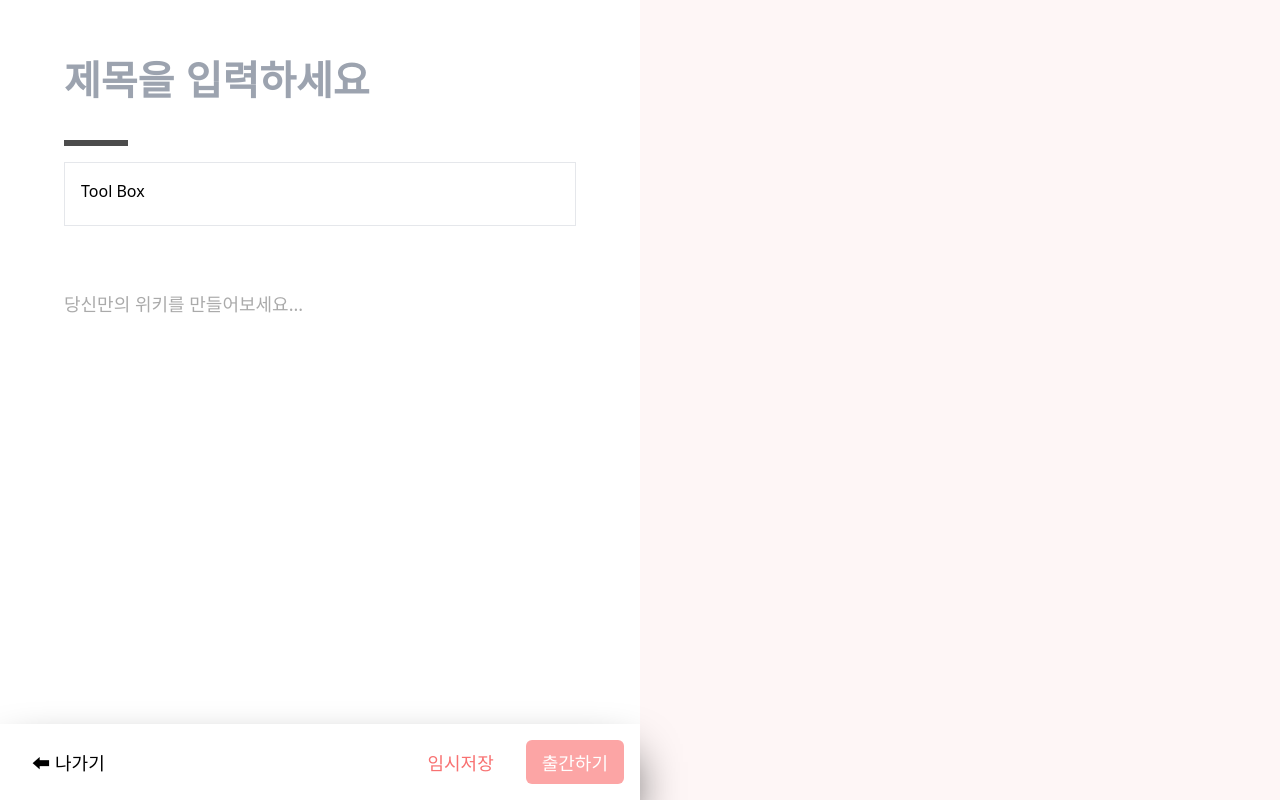
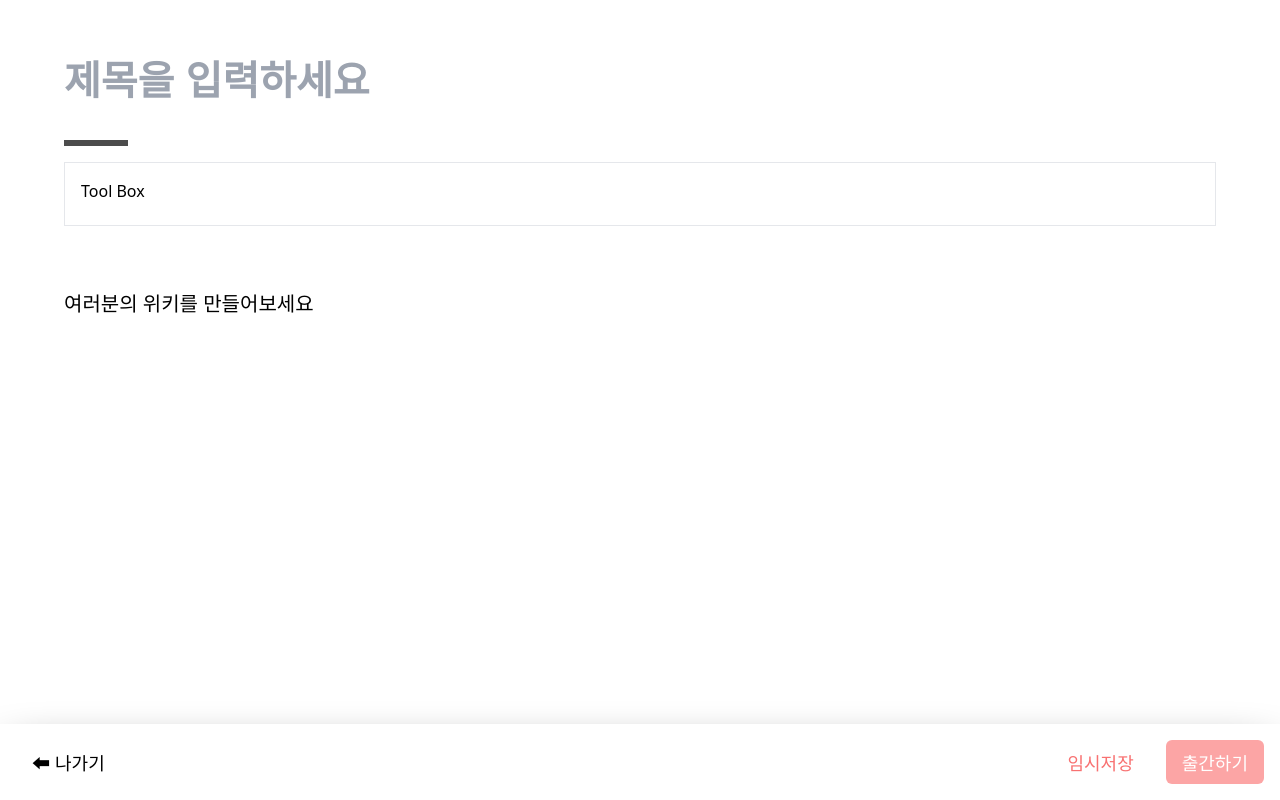
Before and after one commit to SeongMinJin/wewiki, a Next.js app in the folder front/: page /write in a window 1280 px wide. Built offline with nearby package versions, Linux system fonts and the light colour scheme.

Commit message:
WIP: text editor with slate.js

```diff
--- a/front/app/write/components/note.tsx
+++ b/front/app/write/components/note.tsx
@@ -1,126 +1,234 @@
 'use client'
 
-import React, { KeyboardEvent, useCallback, useState } from 'react'
-import { createEditor, Editor, Element, Node, Text, Transforms } from 'slate'
-import { Slate, Editable, withReact } from 'slate-react'
-import { BaseEditor, Descendant } from 'slate'
-import { ReactEditor } from 'slate-react'
+import { Editable, ReactEditor, Slate, withReact } from "slate-react";
+import React, { useCallback, useMemo } from "react";
+import {
+  createEditor,
+  Descendant,
+  Editor,
+  Element as SlateElement,
+  Node as SlateNode,
+  Point,
+  Range,
+  Transforms,
+} from "slate";
 
-type CustomElement = {
-	type: 'paragraph';
-	children: CustomText[]
+import { withHistory } from "slate-history";
+import { BulletedListElement, OrderedListElement } from "./custom-type";
+
+const SHORTCUTS = {
+  '-': 'list-item',
+  '1.': 'list-item',
+  '#': 'heading-one',
+  '##': 'heading-two',
+  '###': 'heading-three',
+  '####': 'heading-four',
 }
 
-type CustomText = { text: string, bold?: boolean, highlight?: boolean }
+const withShortcuts = (editor: Editor) => {
+  const { deleteBackward, insertText } = editor
 
-declare module 'slate' {
-	interface CustomTypes {
-		Editor: BaseEditor & ReactEditor
-		Element: CustomElement
-		Text: CustomText
-	}
+  editor.insertText = text => {
+    const { selection } = editor;
+
+    if (text.endsWith(' ') && selection && Range.isCollapsed(selection)) {
+      const { anchor } = selection
+      const block = Editor.above(editor, {
+        match: n => SlateElement.isElement(n) && Editor.isBlock(editor, n),
+      })
+      const path = block ? block[1] : []
+      const start = Editor.start(editor, path)
+      const range = { anchor, focus: start }
+      const beforeText = Editor.string(editor, range) + text.slice(0, -1)
+      // @ts-ignore
+      const type = SHORTCUTS[beforeText]
+
+      if (type) {
+        Transforms.select(editor, range)
+
+        if (!Range.isCollapsed(range)) {
+          Transforms.delete(editor)
+        }
+
+        const newProperties: Partial<SlateElement> = {
+          type,
+        }
+        Transforms.setNodes<SlateElement>(editor, newProperties, {
+          match: n => SlateElement.isElement(n) && Editor.isBlock(editor, n),
+        })
+
+        if (type === 'list-item') {
+          const list: BulletedListElement | OrderedListElement = beforeText === '-' ? {
+            type: 'bulleted-list',
+            children: [],
+          } : {
+            type: 'ordered-list',
+            children: [],
+          };
+
+          Transforms.wrapNodes(editor, list, {
+            match: n =>
+              !Editor.isEditor(n) &&
+              SlateElement.isElement(n) &&
+              n.type === 'list-item'
+          })
+        }
+        return
+      }
+    }
+
+    insertText(text)
+  }
+
+  editor.deleteBackward = (...args) => {
+    const { selection } = editor
+
+    if (selection && Range.isCollapsed(selection)) {
+      const match = Editor.above(editor, {
+        match: n => SlateElement.isElement(n) && Editor.isBlock(editor, n),
+      })
+
+      if (match) {
+        const [block, path] = match
+        const start = Editor.start(editor, path)
+
+        if (
+          !Editor.isEditor(block) &&
+          SlateElement.isElement(block) &&
+          block.type !== 'paragraph' &&
+          Point.equals(selection.anchor, start)
+        ) {
+          const newProperties: Partial<SlateElement> = {
+            type: 'paragraph',
+          }
+          Transforms.setNodes(editor, newProperties)
+
+          if (block.type === 'list-item') {
+            Transforms.unwrapNodes(editor, {
+              match: n =>
+                !Editor.isEditor(n) &&
+                SlateElement.isElement(n) &&
+                n.type === 'bulleted-list',
+              split: true,
+            })
+          }
+
+          return
+        }
+      }
+
+      deleteBackward(...args)
+    }
+  }
+
+  return editor
+}
+
+const Element = ({ attributes, children, element }: {
+  attributes: any,
+  children: any,
+  element: any,
+}) => {
+  switch (element.type) {
+    case 'block-quote':
+      return <blockquote {...attributes}>{children}</blockquote>
+    case 'bulleted-list':
+      return <ul className="list-disc list-inside" {...attributes}>{children}</ul>
+    case 'ordered-list':
+      return <ul className="list-decimal list-inside" {...attributes}>{children}</ul>
+    case 'heading-one':
+      return <h1 className="text-3xl font-bold" {...attributes}>{children}</h1>
+    case 'heading-two':
+      return <h2 className="text-2xl font-bold" {...attributes}>{children}</h2>
+    case 'heading-three':
+      return <h3 className="text-xl font-bold" {...attributes}>{children}</h3>
+    case 'heading-four':
+      return <h4 className="text-lg font-bold" {...attributes}>{children}</h4>
+    case 'list-item':
+      return <li {...attributes}>{children}</li>
+    default:
+      return <p {...attributes}>{children}</p>
+  }
 }
 
 
+
 export default function Note() {
-
-	const initialValue: Descendant[] = [
-		{
-			type: 'paragraph',
-			children: [{ text: '' }],
-		},
-	];
-
-	const [editor] = useState(() => withReact(createEditor()));
-
-	const renderElement = useCallback((props: any) => {
-		switch (props.element.type) {
-			case 'code':
-				return <CodeElement {...props} />
-			default:
-				return <DefaultElement {...props} />
-		}
-	}, []);
+  const renderElement = useCallback((props: any) => <Element {...props} />, [])
+  const editor = useMemo(
+    () => withShortcuts(withReact(withHistory(createEditor()))),
+    []
+  )
 
 
-	const renderLeaf = useCallback((props: any) => {
-		return <Leaf {...props} />
-	}, []);
+  const handleDOMBeforeInput = useCallback(
+    (e: InputEvent) => {
+      queueMicrotask(() => {
+        const pendingDiffs = ReactEditor.androidPendingDiffs(editor)
 
+        const scheduleFlush = pendingDiffs?.some(({ diff, path }) => {
+          if (!diff.text.endsWith(' ')) {
+            return false
+          }
 
-	return (
-		<div className='relative w-full h-full overflow-y-auto mb-8 p-4 text-lg'>
-			<Slate editor={editor} value={initialValue}>
-				<Editable
-					placeholder='당신만의 위키를 만들어보세요...'
-					renderElement={renderElement}
-					renderLeaf={renderLeaf}
-					onKeyDown={(e: KeyboardEvent) => {
-						if (!e.ctrlKey) return;
+          const { text } = SlateNode.leaf(editor, path)
+          const beforeText = text.slice(0, diff.start) + diff.text.slice(0, -1)
+          if (!(beforeText in SHORTCUTS)) {
+            return
+          }
 
-						switch (e.key) {
-							case '`': {
-								e.preventDefault();
+          const blockEntry = Editor.above(editor, {
+            at: path,
+            match: n => SlateElement.isElement(n) && Editor.isBlock(editor, n),
+          })
+          if (!blockEntry) {
+            return false
+          }
 
-								const [match] = Editor.nodes(editor, {
-									// @ts-ignore
-									match: (n: Node) => n.highlight
-								});
+          const [, blockPath] = blockEntry
+          return Editor.isStart(editor, Editor.start(editor, path), blockPath)
+        })
 
-								Transforms.setNodes(
-									editor,
-									{ highlight: !match },
-									{ match: (n: Node) => Text.isText(n), split: true }
-								)
-								break;
-							}
-							case 'b': {
-								const [match] = Editor.nodes(editor, {
-									// @ts-ignore
-									match: (n: Node) => n.bold
-								});
+        if (scheduleFlush) {
+          ReactEditor.androidScheduleFlush(editor)
+        }
+      })
+    },
+    [editor]
+  )
 
-								console.log('bold');
-								e.preventDefault();
-								Transforms.setNodes(
-									editor,
-									{ bold: !match },
-									{ match: (n: Node) => Text.isText(n), split: true }
-								)
-								break;
-							}
-						}
-					}}
-				/>
-			</Slate>
-		</div>
-	);
+  const initialValue = useMemo(
+    () => {
+        const content = localStorage.getItem('content');
+        return content ? JSON.parse(content) : [
+          {
+            type: 'paragraph',
+            children: [{ text: '여러분의 위키를 만들어보세요' }],
+          },
+        ]
+    }, []
+  )
+
+  return (
+    <Slate editor={editor} value={initialValue} onChange={
+      value => {
+        const isAstChange = editor.operations.some(
+          op => 'set_selection' !== op.type
+        )
+        if (isAstChange) {
+          // Save the value to Local Storage.
+          const content = JSON.stringify(value)
+          localStorage.setItem('content', content)
+        }
+      }
+    }>
+      <Editable
+        onDOMBeforeInput={handleDOMBeforeInput}
+        renderElement={renderElement}
+        spellCheck
+        placeholder="여러분의 위키를 만들어보세요"
+        className="text-xl m-4"
+      />
+    </Slate>
+  )
 }
-
-
-const CodeElement = (props: any) => {
-	return (
-		<pre {...props.attributes}>
-			<code>{props.children}</code>
-		</pre>
-	)
-}
-
-const DefaultElement = (props: any) => {
-	return (
-		<p {...props.attributes}>{props.children}</p>
-	)
-}
-
-const Leaf = (props: any) => {
-	return (
-		<span
-			{...props.attributes}
-			className={`
-				${props.leaf.bold ? 'font-bold' : 'font-normal'}
-			`}
-		>
-			{props.children}
-		</span>
-	)
-}
--- a/front/app/write/page.tsx
+++ b/front/app/write/page.tsx
@@ -1,11 +1,14 @@
-import Note from "./components/note"
+import dynamic from "next/dynamic"
+
+const Note = dynamic(() => import('./components/note'), {
+	ssr: false,
+})
 
 export default function Write() {
-
 	return (
-		<form className="relative w-screen min-w-[350px] h-screen flex" action="">
+		<form className="relative w-screen min-w-[350px] h-screen" action="">
 			<div className="relative w-full h-full phone:pt-8 phone:px-12 pb-20 flex flex-col">
-				<input autoFocus className="w-full font-noto font-semibold p-4 text-[250%] focus:outline-none" type="text" placeholder="제목을 입력하세요" />
+				<input className="w-full font-noto font-semibold p-4 text-[250%] focus:outline-none" type="text" placeholder="제목을 입력하세요" />
 				<div className="w-full p-4">
 					<div className="mb-4 bg-black bg-opacity-70 w-16 h-[6px]"></div>
 					<div className="border w-full h-16 p-4 mb-8">
@@ -30,8 +33,6 @@ export default function Write() {
 					</div>
 				</div>
 			</div>
-			<div className="w-full p-12 hidden tablet:block bg-red-50 bg-opacity-70">
-			</div>
 		</form>
 	)
 }
--- a/front/package.json
+++ b/front/package.json
@@ -9,15 +9,16 @@
     "lint": "next lint"
   },
   "dependencies": {
+    "@types/editorjs__header": "^2.6.0",
     "@types/node": "20.1.4",
     "@types/react": "18.2.6",
     "@types/react-dom": "18.2.4",
     "autoprefixer": "10.4.14",
-    "next": "13.4.2",
+    "next": "^13.4.3",
     "postcss": "8.4.23",
     "react": "18.2.0",
     "react-dom": "18.2.0",
-    "slate": "^0.94.1",
+    "slate-history": "^0.93.0",
     "slate-react": "^0.94.2",
     "tailwindcss": "3.3.2",
     "typescript": "5.0.4"
```
Also changed, not shown: front/app/write/components/custom-type.d.ts (added, +143 -0 lines), 1 other file (tests, documents, lock files or other folders).
